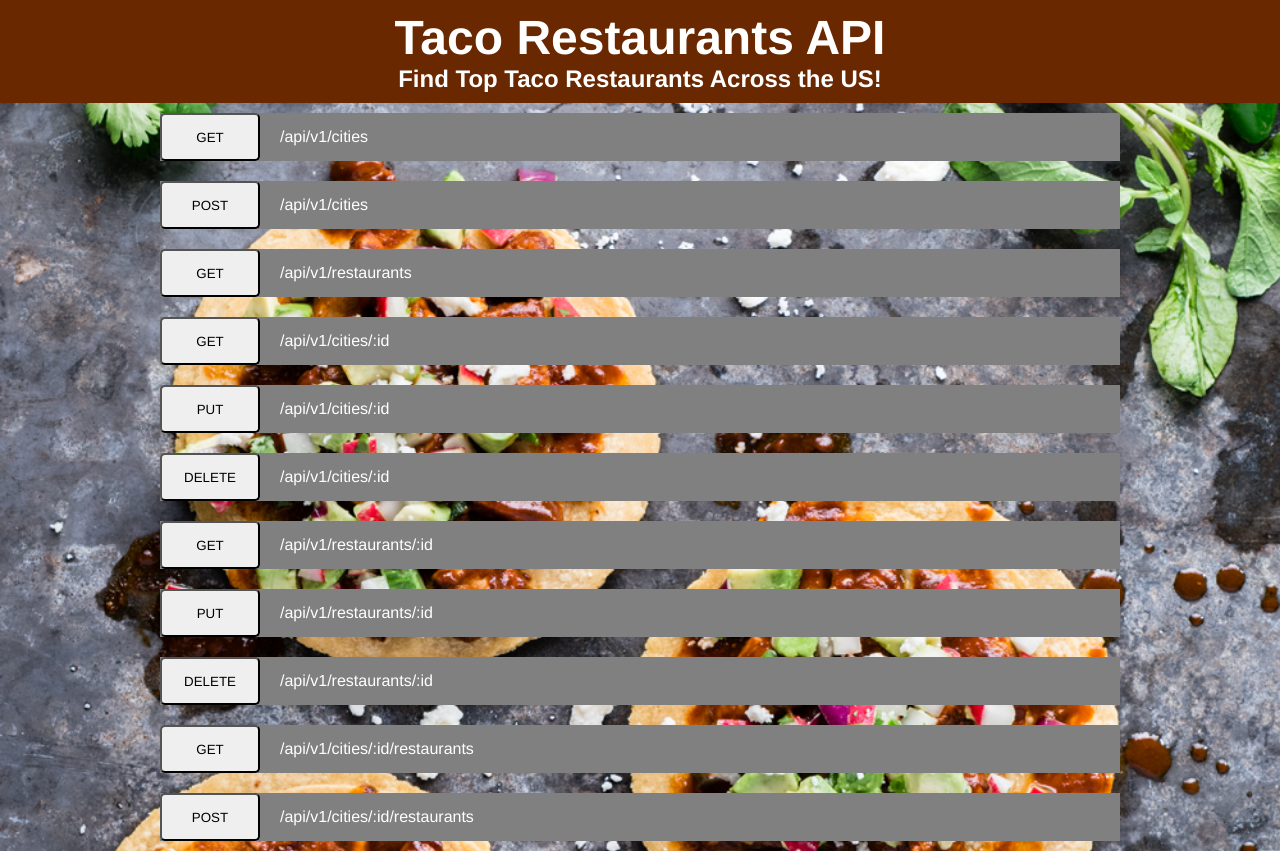
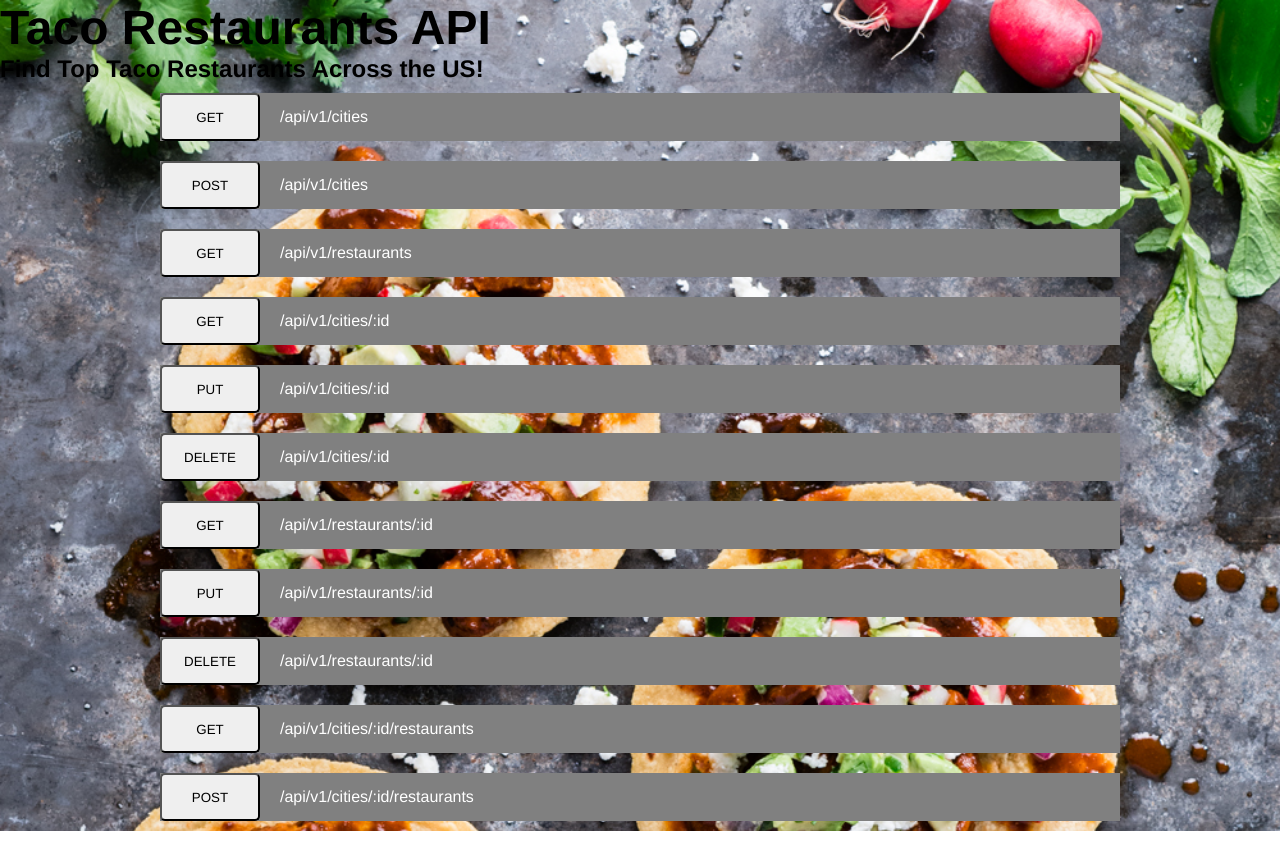
Before and after one commit to Dhanciles/byob-frontend, a React (Create React App) app: page / in a window 1280 px wide. Built offline with nearby package versions, Linux system fonts and the light colour scheme.

Commit message:
Change aside back to header

```diff
--- a/src/App.css
+++ b/src/App.css
@@ -12,7 +12,7 @@
   min-height: 100vh;
 }
 
-.doc-aside {
+.doc-header {
   background-color: #6a2800;
   color: #ffffff;
   font-family: 'Fira Sans', sans-serif;
--- a/src/App.js
+++ b/src/App.js
@@ -6,12 +6,12 @@ class App extends Component {
   render() {
     return (
       <div className="app-container">
-        <aside className="doc-aside">
+        <header className="doc-aside">
         <span className="logo-container">
           <h1 className="logo-text">Taco Restaurants API</h1>
         </span>
           <h3 className="header-subtext">Find Top Taco Restaurants Across the US!</h3>
-        </aside>
+        </header>
         <EndPointContainer />
       </div>
     );
```
